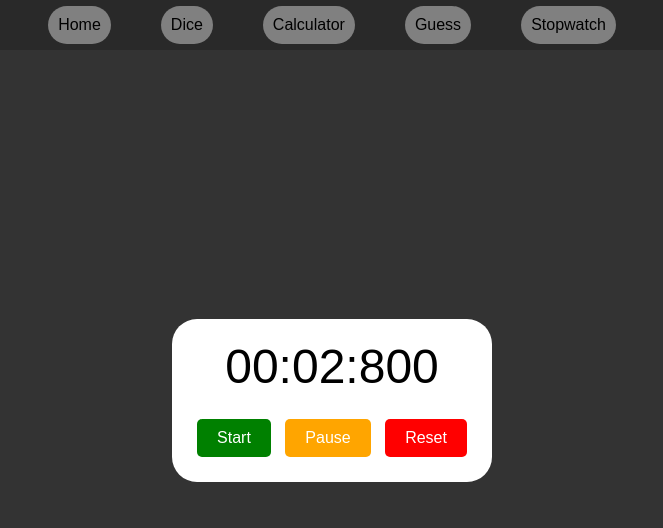
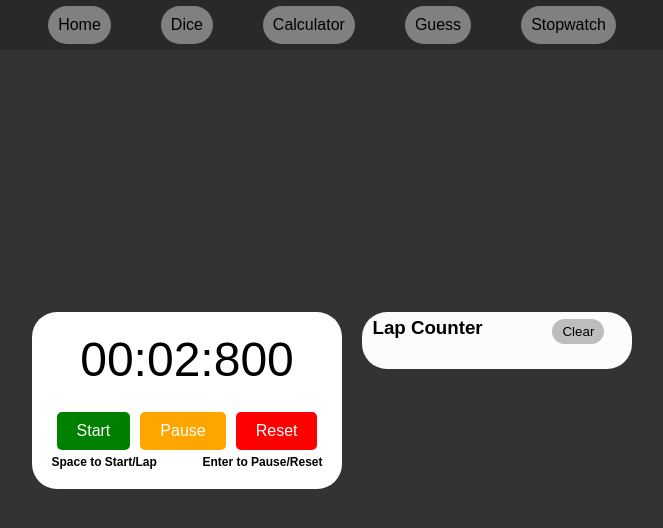
Before and after one commit to Bourgie69/Town-Hall-type-shi, a plain HTML site: page stopwatch.html in a window 1280 px wide. Both pictures are taken after a click on the button "Start". Shown: the whole page, without its empty margins (308-971 px from the left). Drawn offline with Linux system fonts and the light colour scheme.

Commit message:
better stopwatch

```diff
--- a/css/stopwatch.css
+++ b/css/stopwatch.css
@@ -4,11 +4,17 @@
     background-color: white;
     border-radius: 25px;
     padding: 20px;
+    height: fit-content;
 }
 
 .display {
     font-size: 3em;
     margin-bottom: 20px;
+}
+
+.stopwatch-container{
+    display: flex;
+    gap: 20px;
 }
 
 .controls button {
@@ -21,6 +27,42 @@
     color: #fff;
 }
 
+.controls{
+    display: flex;
+    justify-content: space-between;
+}
+
+.controls2 p{
+    font-weight: 600;
+    font-size: 0.75em;
+}
 #start-btn { background-color: green; }
 #pause-btn { background-color: orange; }
 #reset-btn { background-color: red; }
+
+.lap-counter{
+    background-color: rgb(252, 252, 252);
+    width: 250px;
+    height: fit-content;
+    border-radius: 25px;
+    padding: 5px 10px;
+}
+
+.lap-counter button{
+    position: relative;
+    left: 180px;
+    bottom: 20px;
+    cursor: pointer;
+    padding: 5px 10px;
+    border-radius: 15px;
+    border: none;
+    background-color: rgb(189, 189, 189);
+}
+
+.lap-counter button:hover{
+    background-color: gray;
+}
+
+#laps{
+    margin: 0;
+}
--- a/js/stopwatch.js
+++ b/js/stopwatch.js
@@ -24,8 +24,9 @@ window.onload = function() {
     const startBtn = document.getElementById('start-btn');
     const pauseBtn = document.getElementById('pause-btn');
     const resetBtn = document.getElementById('reset-btn');
+    const clearBtn = document.getElementById('clearBtn')
+    const laps = document.getElementById('laps');
 
-    // Timer variables
     let interval;
     let startTime = 0;
     let elapsedTime = 0;
@@ -62,15 +63,24 @@ window.onload = function() {
         if (isRunning) return;
 
         isRunning = true;
-        startTime = performance.now() - elapsedTime; // Adjust start time for resuming
+        startTime = performance.now() - elapsedTime;
         interval = setInterval(() => {
             elapsedTime = performance.now() - startTime;
             updateDisplay();
-        }, 10); // Update every 10 milliseconds for precision
+        }, 10);
     }
+
+    let previousLapTime = 0;
 
     function pause() {
         if (!isRunning) return;
+
+        let lapTime = Math.floor(elapsedTime);
+        let lapDiff = (lapTime - previousLapTime) / 1000; //
+        const li = document.createElement('li');
+        li.textContent = `${lapDiff}s`
+        laps.appendChild(li);
+        previousLapTime = lapTime;
 
         isRunning = false;
         clearInterval(interval);
@@ -79,10 +89,15 @@ window.onload = function() {
     function reset() {
         pause();
         elapsedTime = 0;
+        previousLapTime = 0;
         updateDisplay();
     }
 
-    // Add event listeners for the buttons
+    function clearLaps() {
+        laps.innerHTML = ''
+    }
+
+    clearBtn.addEventListener('click', clearLaps)
     startBtn.addEventListener('click', start);
     pauseBtn.addEventListener('click', pause);
     resetBtn.addEventListener('click', reset);
--- a/stopwatch.html
+++ b/stopwatch.html
@@ -1,11 +1,11 @@
 <!DOCTYPE html>
 <html lang="en">
   <head>
-    <meta charset="UTF-8">
-    <meta name="viewport" content="width=device-width, initial-scale=1.0">
+    <meta charset="UTF-8" />
+    <meta name="viewport" content="width=device-width, initial-scale=1.0" />
     <title>Stopwatch</title>
-    <link rel="stylesheet" href="css/style.css">
-    <link rel="stylesheet" href="css/stopwatch.css">
+    <link rel="stylesheet" href="css/style.css" />
+    <link rel="stylesheet" href="css/stopwatch.css" />
   </head>
   <body>
     <nav class="nav">
@@ -16,17 +16,31 @@
       <a href="#" class="nav-link">Stopwatch</a>
     </nav>
 
+    <div class="stopwatch-container">
       <div class="stopwatch">
         <div class="display">
-            <span id="minutes">00</span>:<span id="seconds">00</span>:<span id="milliseconds">000</span>
+          <span id="minutes">00</span>:<span id="seconds">00</span>:<span
+            id="milliseconds"
+            >000</span
+          >
         </div>
         <div class="controls">
           <button id="start-btn">Start</button>
           <button id="pause-btn">Pause</button>
           <button id="reset-btn">Reset</button>
         </div>
+        <div class="controls controls2">
+          <p>Space to Start/Lap</p>
+          <p>Enter to Pause/Reset</p>
+        </div>
       </div>
 
+      <div id="laps-container" class="lap-counter">
+        <h3>Lap Counter</h3>
+        <button id="clearBtn">Clear</button>
+        <ul id="laps"></ul>
+      </div>
+    </div>
 
     <script src="js/stopwatch.js"></script>
   </body>
```
Lines whose indentation alone changed are shown as unchanged.
